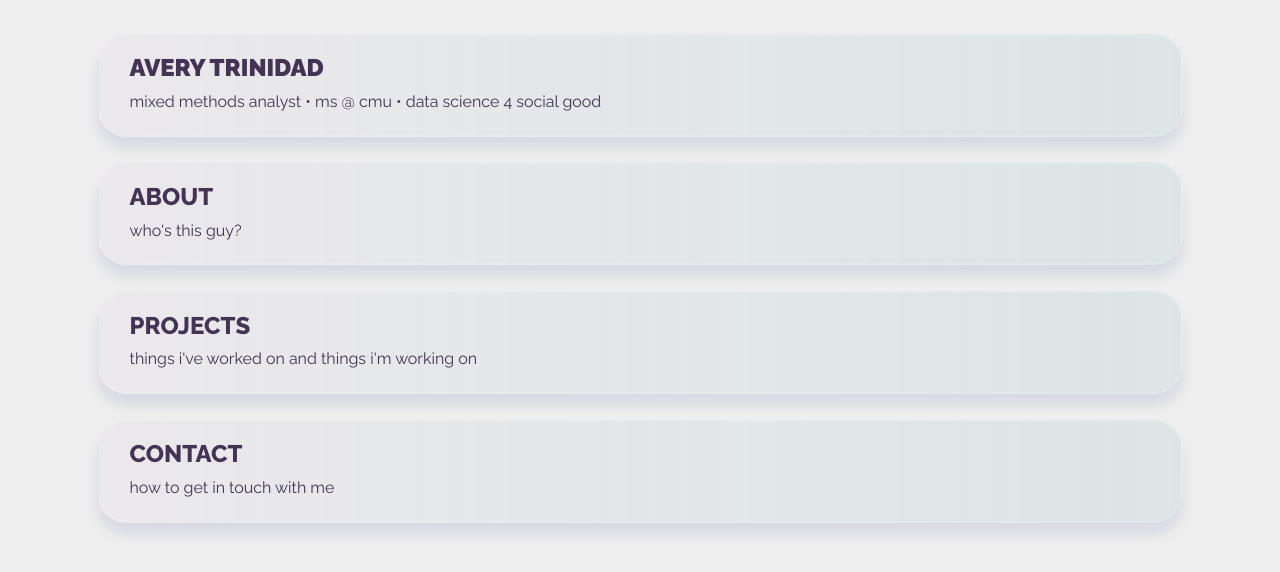
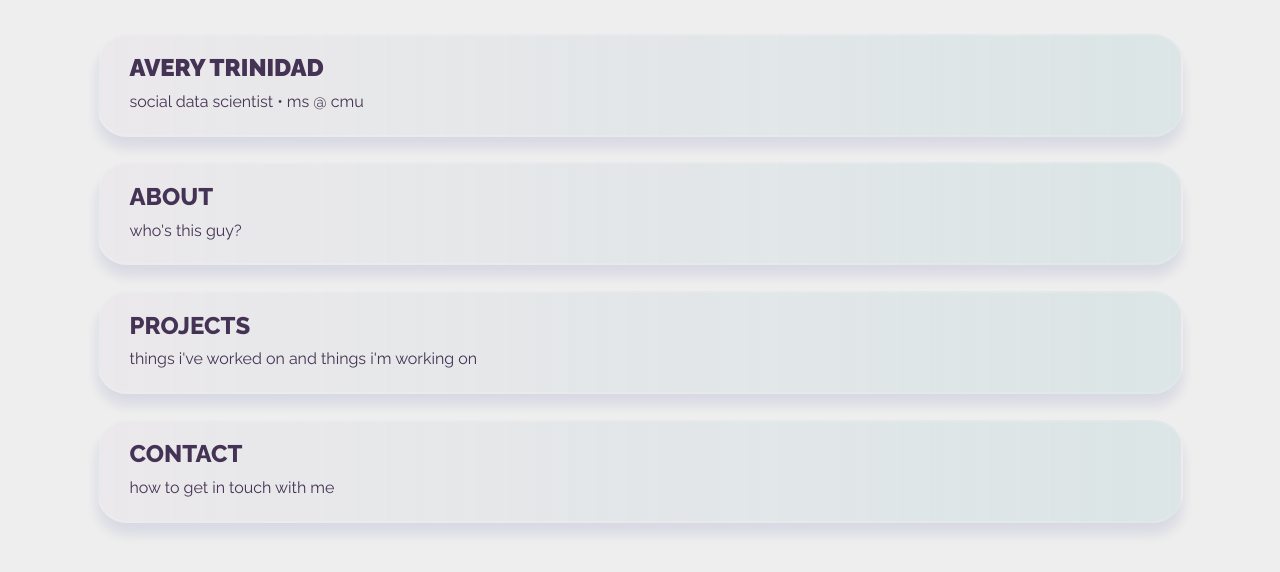
Before and after one commit to agtrinidad/agtrinidad.github.io, a plain HTML site: page index.html in a window 1280 px wide. Drawn offline with Linux system fonts and the light colour scheme.

Commit message:
Update index.html
Reflecting career direction and interests

```diff
--- a/index.html
+++ b/index.html
@@ -11,7 +11,7 @@
         <div id="index">
             <section class="glassmorph">
                 <h1>AVERY TRINIDAD</h1>
-                mixed methods analyst • ms @ cmu • data science 4 social good
+                social data scientist • ms @ cmu
             </section>
             <section class="glassmorph">
                 <h2>ABOUT</h2>
```
